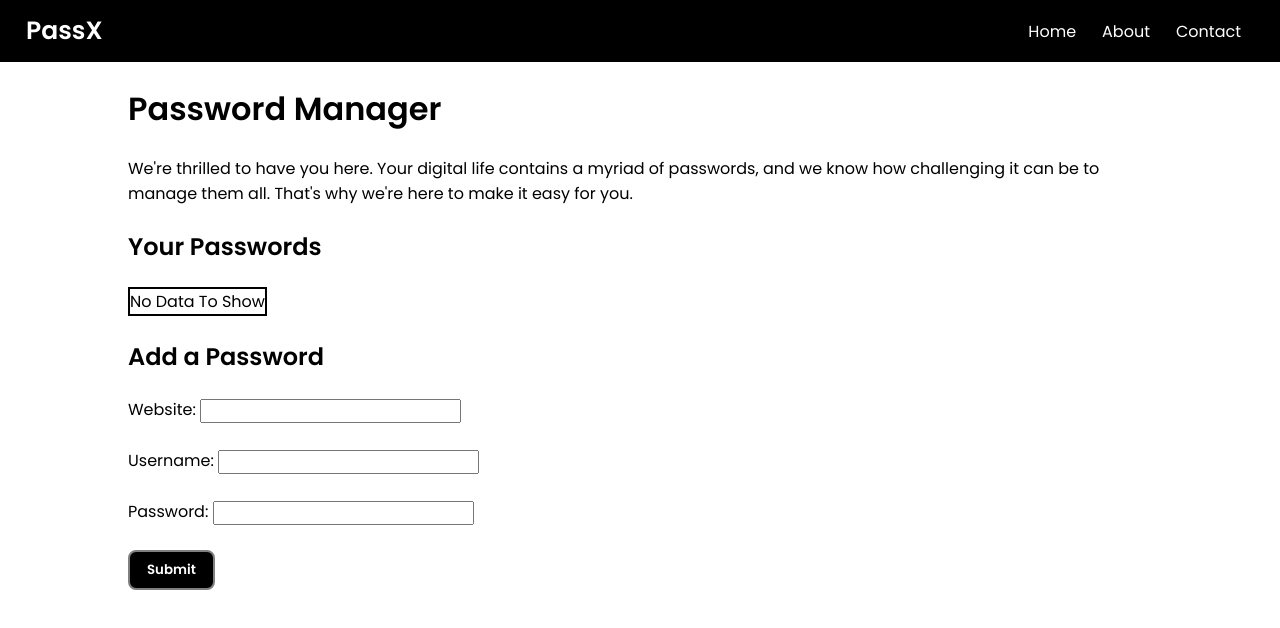
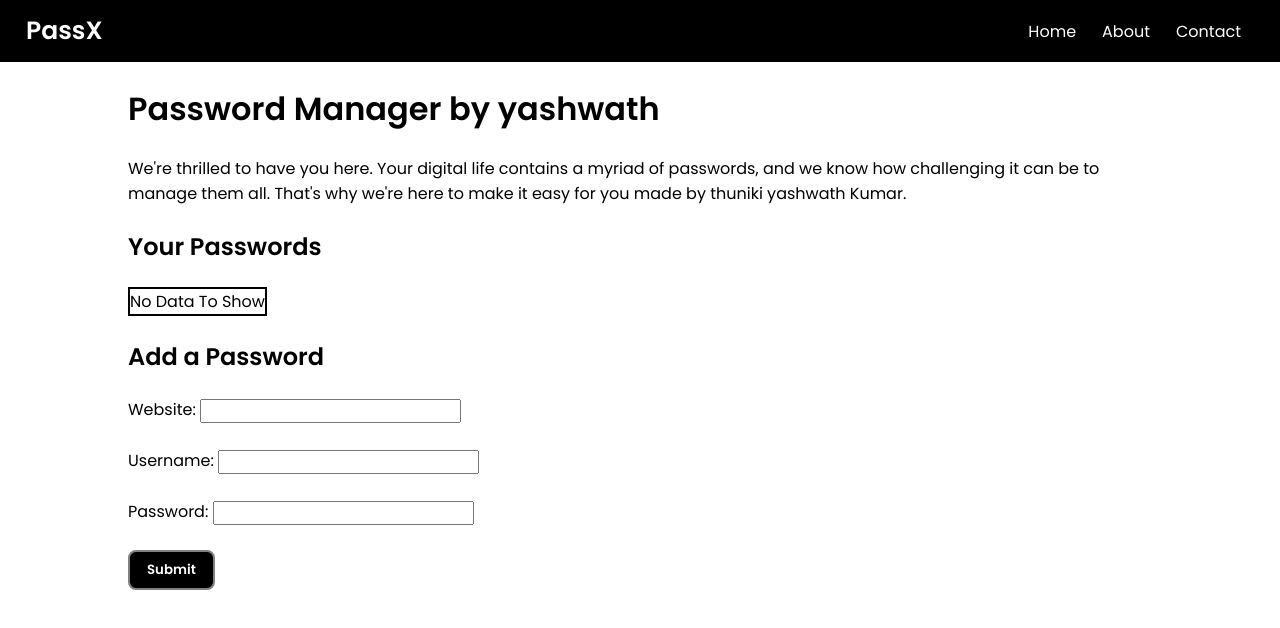
Before and after one commit to Yashwanthdeveloper/Password_manager, a plain HTML site: page index.html in a window 1280 px wide. Drawn offline with Linux system fonts and the light colour scheme.

Commit message:
Update index.html
Added name

```diff
--- a/index.html
+++ b/index.html
@@ -5,7 +5,7 @@
 <head>
     <meta charset="UTF-8">
     <meta name="viewport" content="width=device-width, initial-scale=1.0">
-    <title>PassX - Your Personal Password Manager</title>
+    <title>PassX - Your Personal Password Manager by yashwanth</title>
     <link rel="stylesheet" href="style.css">
 </head>
 
@@ -19,9 +19,9 @@
         </ul>
     </nav>
     <div class="container">
-        <h1>Password Manager</h1>
+        <h1>Password Manager by yashwath</h1>
         <p>We're thrilled to have you here. Your digital life contains a myriad of passwords, and we know how
-            challenging it can be to manage them all. That's why we're here to make it easy for you.</p>
+            challenging it can be to manage them all. That's why we're here to make it easy for you made by thuniki yashwath Kumar.</p>
         <h2>Your Passwords <span id="alert">(Copied!)</span></h2>
         <table>
             <tr>
```
